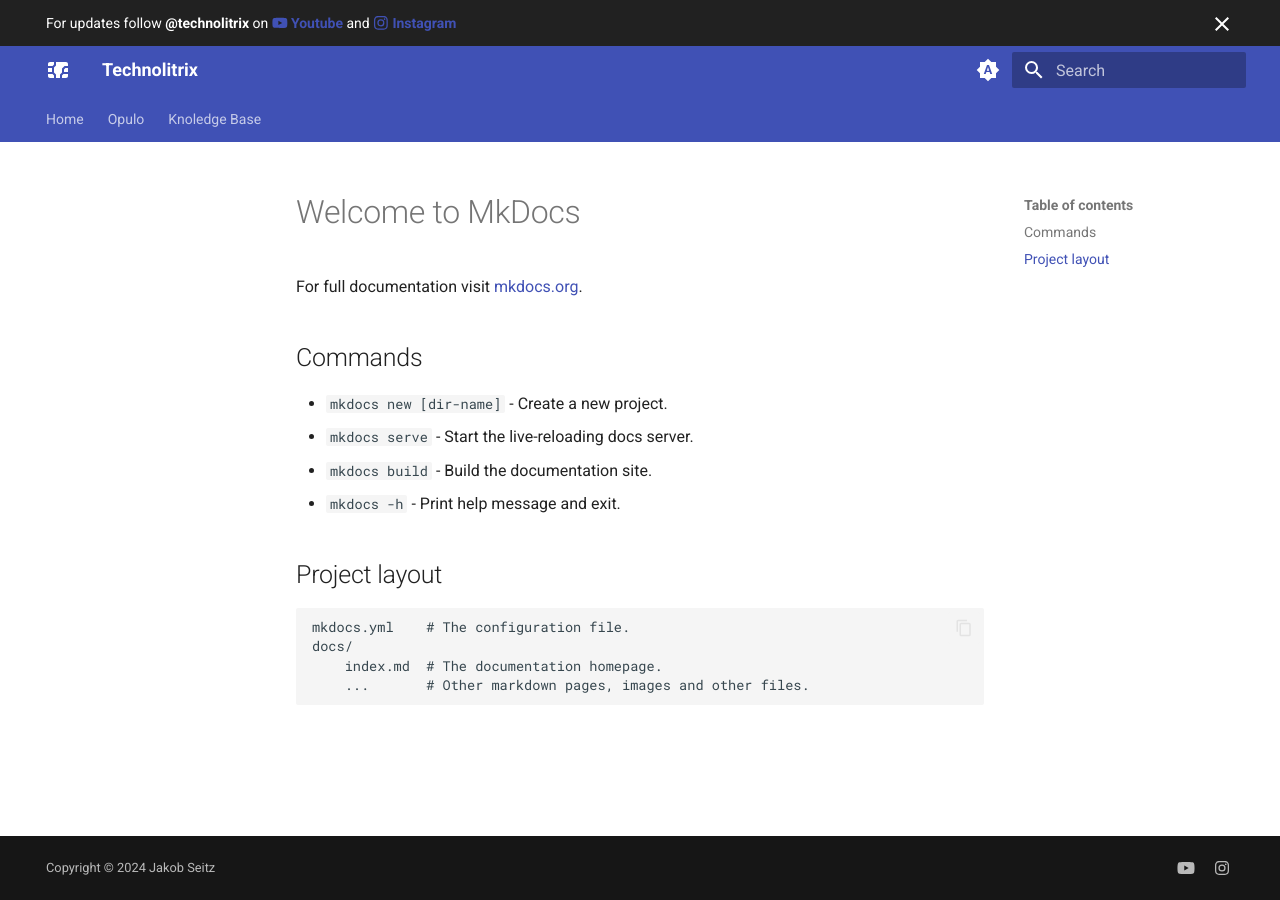
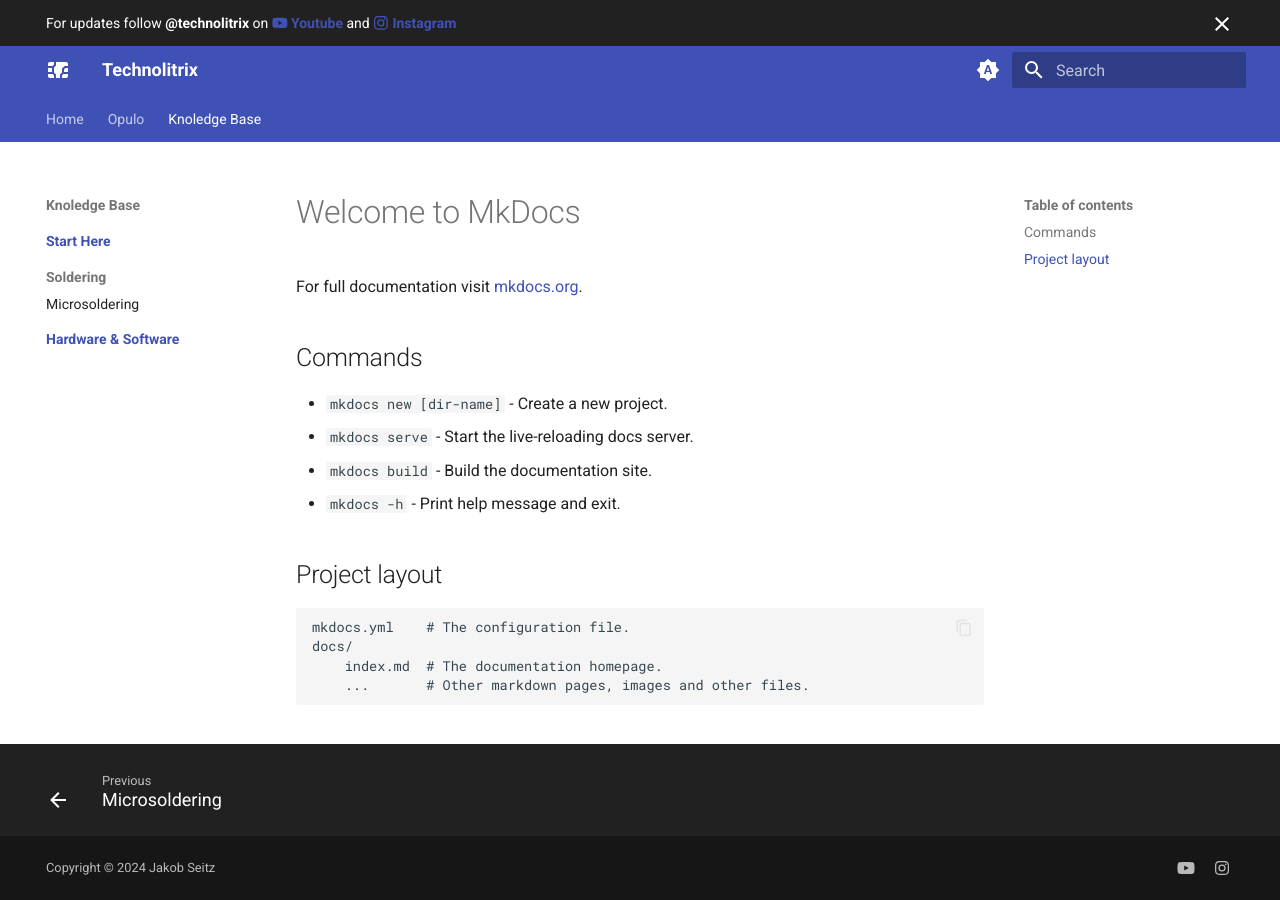
Before and after one commit to Technolitix/docs, an MkDocs documentation site: the page built from docs/index.md, in a window 1280 px wide. Built offline with MkDocs 1.6.1 and Material for MkDocs 9.7.7, drawn with Linux system fonts in a browser that asks for light colours.

Commit message:
Update mkdocs.yml

```diff
--- a/mkdocs.yml
+++ b/mkdocs.yml
@@ -76,9 +76,9 @@
       - 'Feeder':
         - 'Drive Wheel Glue Jig': drive-wheel-clue-jig.md
   - Knoledge Base:
-#      - 'Start Here':
-#        - 'Start Here': index.md
+      - 'Start Here':
+        - 'Start Here': index.md
       - 'Soldering':
         - 'Microsoldering': sauna_controller.md
-#      - 'Hardware & Software':
-#        - 'Start Here': index.md
+      - 'Hardware & Software':
+        - 'Start Here': index.md
```
